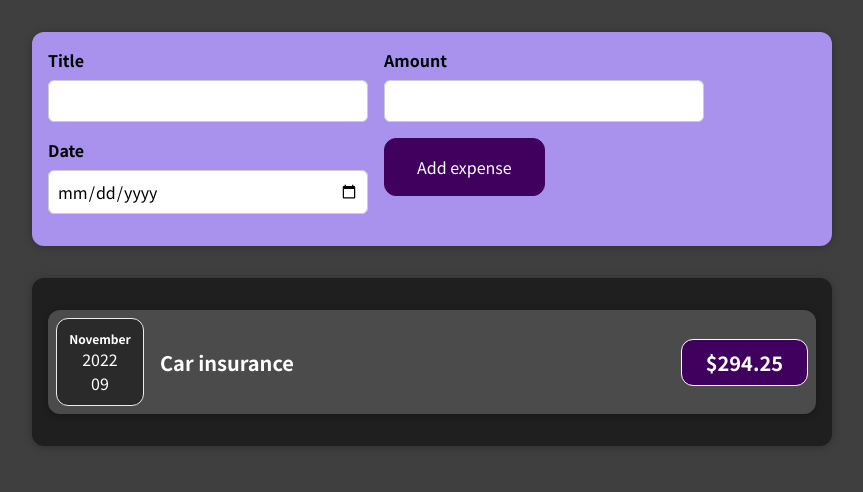
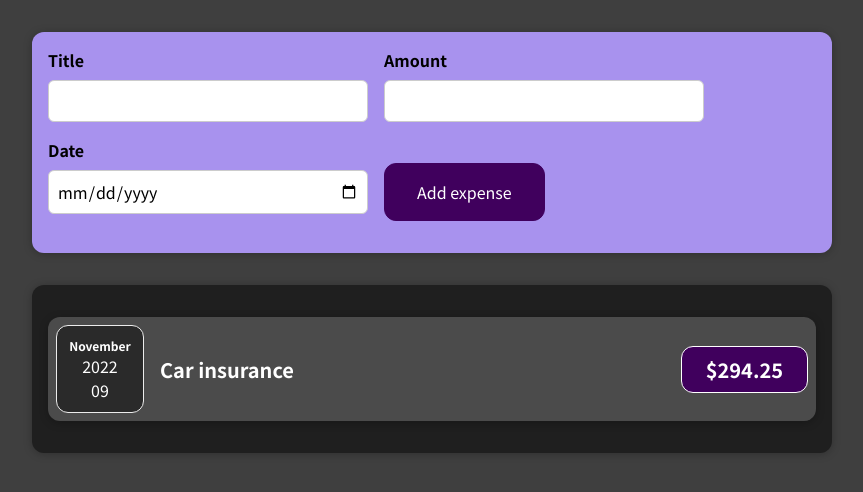
Before and after one commit to mahyarErshad/React-expense-manager-, a React (Create React App) app: page / in a window 1280 px wide. Shown: the top 492 px of the page, without its empty margins (208-1071 px from the left). Built offline with nearby package versions, Linux system fonts and the light colour scheme.

Commit message:
Added a margin top to the submit button

```diff
--- a/src/components/ExpenseMonitor/ExpenseSection/ExpenseSection.css
+++ b/src/components/ExpenseMonitor/ExpenseSection/ExpenseSection.css
@@ -18,6 +18,7 @@
   color: white;
   border-radius: 12px;
   margin-right: 1rem;
+  margin-top: 1.5625rem;
 }
 
 .new-expense button:hover,
```
